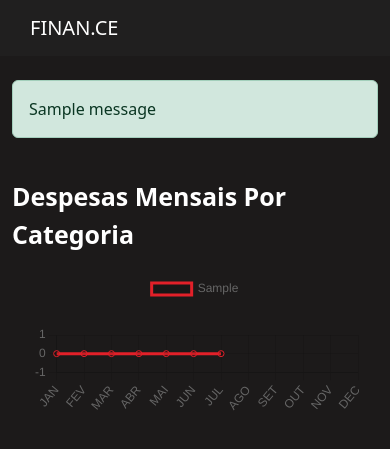
After one commit to wilton-santana-jr/financa_pessoal, a Django app: page /perfil/dashboard3/ in a window 390 px wide. The commit adds this page. Shown: the top 449 px of the page. Run offline with Django 4.2, Linux system fonts and the light colour scheme; tables that the repository leaves empty hold one stand-in row (values such as "Sample post"); one stand-in notice (Sample message) is shown.

Commit message:
projeto finanças pessoais subindo para o GitHub

```diff
--- a/perfil/models.py
+++ b/perfil/models.py
@@ -19,7 +19,7 @@ class Categoria(models.Model):
 
     def total_gasto(self):
         from extrato.models import Valores
-        valores = Valores.objects.filter(categoria__id = self.id).filter(data__month=datetime.now().month).aggregate(Sum('valor'))
+        valores = Valores.objects.filter(categoria__id = self.id,tipo='S').filter(data__month=datetime.now().month).aggregate(Sum('valor'))
         return valores['valor__sum'] if valores['valor__sum'] else 0
 
     def calcula_percentual_gasto_por_categoria(self):
--- /dev/null
+++ b/perfil/templates/dashboard3.html
@@ -0,0 +1,79 @@
+{% extends 'bases/base.html' %}
+{% load static %}
+{% block 'head' %}
+
+    <link href="{% static 'perfil/css/home.css' %}" rel="stylesheet">
+    <link href="{% static 'perfil/css/gerenciar.css' %}" rel="stylesheet">
+    <link href="{% static 'contas/css/contas.css' %}" rel="stylesheet">
+
+{% endblock %}
+
+{% block 'body' %}
+
+    <div class="container">
+        <br>
+        {% if messages %}
+            {% for message in messages %}
+                <div class="alert {{ message.tags }}">{{ message }}</div>
+            {% endfor %}
+        {% endif %}
+        <br>
+        <div class="row">
+
+            <div class="col-md">
+                <span class="fonte-destaque">{{titulo}}</span>
+                <div>
+                    <canvas id="myChart"></canvas>
+                </div>
+
+
+
+            </div>
+
+        </div>
+
+    </div>
+
+    <script src="https://cdn.jsdelivr.net/npm/chart.js"></script>
+
+
+    <script>
+        const ctx = document.getElementById("myChart");
+        const colors = ["#e22029", "#e8862c", "#20a1b5", "#a74f9f", "#f0158e", "#6fcb9f", "#fad35f", "#109e39", "#f76f6b", "#8d9da4"];
+
+        const despesas_por_categoria = {{despesas_por_categoria|safe}};
+
+        const datasets = Object.keys(despesas_por_categoria)
+            .map((categoria, idx) => {
+                return {
+                    label: categoria,
+                    data: despesas_por_categoria[categoria],
+                    lineTension: 0,
+                    fill: false,
+                    borderColor: colors[idx]
+                }
+            });
+
+        new Chart(ctx, {
+            plugins: [{
+                beforeInit(chart) {
+                    const originalFit = chart.legend.fit;
+                    chart.legend.fit = function fit() {
+                        originalFit.bind(chart.legend)();
+                        this.height += 30;
+                    }
+                }
+            }],
+            type: 'line',
+            data: {
+                labels: ["JAN", "FEV", "MAR", "ABR", "MAI", "JUN", "JUL", "AGO", "SET", "OUT", "NOV", "DEC"],
+                datasets,
+            },
+            options: {
+                layout: {
+                    padding: 20
+                }
+            }
+        });
+    </script>
+{% endblock %}
--- a/perfil/urls.py
+++ b/perfil/urls.py
@@ -15,4 +15,5 @@ urlpatterns = [
 
     path('dashboard/', views.dashboard, name="dashboard"),
     path('dashboard2/', views.dashboard2, name="dashboard2"),
+    path('dashboard3/', views.dashboard3, name="dashboard3"),
 ]
--- a/perfil/utils.py
+++ b/perfil/utils.py
@@ -1,6 +1,54 @@
+from datetime import datetime
+from django.db.models import Sum
+
 def calcula_total(obj, campo):
     total = 0
     for i in obj:
         total += getattr(i, campo)
 
     return total
+
+
+def sum_total(objeto, campo):
+    total = objeto.aggregate(Sum(campo))[f"{campo}__sum"]
+    if total:
+        return total
+    else:
+        return 0
+
+
+
+def get_total_despesas_por_categoria(categorias, valores):
+    mes_atual = datetime.now().month
+
+    meses = {
+        1: "JAN",
+        2: "FEV",
+        3: "MAR",
+        4: "ABR",
+        5: "MAI",
+        6: "JUN",
+        7: "JUL",
+        8: "AGO",
+        9: "SET",
+        10: "OUT",
+        11: "NOV",
+        12: "DEZ",
+    }
+    data = {}
+    for categoria in categorias:
+        valores_lista = []
+        for numero in meses.keys():
+            if numero > mes_atual:
+                break
+            soma_por_categoria = sum_total(
+                valores.filter(categoria=categoria).filter(data__month=numero),
+                "valor",
+            )
+            if soma_por_categoria:
+                valores_lista.append(soma_por_categoria)
+            else:
+                valores_lista.append(0)
+        data[categoria.categoria] = valores_lista
+
+    return data
--- a/perfil/views.py
+++ b/perfil/views.py
@@ -5,7 +5,7 @@ from .models import Conta, Categoria
 from django.contrib import messages
 from django.contrib.messages import constants
 from django.db.models import Sum
-from .utils import calcula_total
+from .utils import calcula_total,get_total_despesas_por_categoria
 
 from extrato.models import Valores
 from contas.models import ContaPagar, ContaPaga
@@ -215,3 +215,23 @@ def dashboard2(request):
         valores = valores if valores is not None else 0
         dados[categoria.categoria] =  valores
     return render(request, 'dashboard.html', {'titulo':titulo,'labels': list(dados.keys()), 'values': list(dados.values())})
+
+
+def dashboard3(request):
+    titulo='Despesas Mensais Por Categoria'
+    #dados = {}
+    #categorias = Categoria.objects.all()
+    #mes_atual=datetime.now().month
+
+    #for categoria in categorias:
+    #    valores = Valores.objects.filter(tipo='E').filter(data__month=mes_atual).filter(categoria=categoria).aggregate(Sum('valor'))['valor__sum']
+    #    valores = valores if valores is not None else 0
+    #    dados[categoria.categoria] =  valores
+
+    categorias = Categoria.objects.all()
+    valores=Valores.objects.filter(tipo='S')
+    valores = valores if valores is not None else 0
+    dados = get_total_despesas_por_categoria(categorias, valores)
+    dados = dados if dados is not None else 0
+
+    return render(request, 'dashboard3.html', {'despesas_por_categoria':dados,'titulo':titulo,'labels': list(dados.keys()), 'values': list(dados.values())})
--- a/planejamento/templates/definir_planejamento.html
+++ b/planejamento/templates/definir_planejamento.html
@@ -49,7 +49,7 @@
                 //console.log(data)
                 //console.log(data['status'])
                 if(data['status']=='Sucesso'){
-                   //alert('Valor do planejamento atualizado com sucesso')
+                   alert('Planejamento atualizado com sucesso')
                    console.log(data['status'])
                 }else{
                    alert('Ocorreu algum erro ao tentar atualizar o planejamento. Tente novamente em breve.')
```
Also changed, not shown: perfil/templates/home.html (+24 -3 lines), planejamento/templates/ver_planejamento.html (+7 -4 lines), templates/static/perfil/img/dashboard.png (added).
